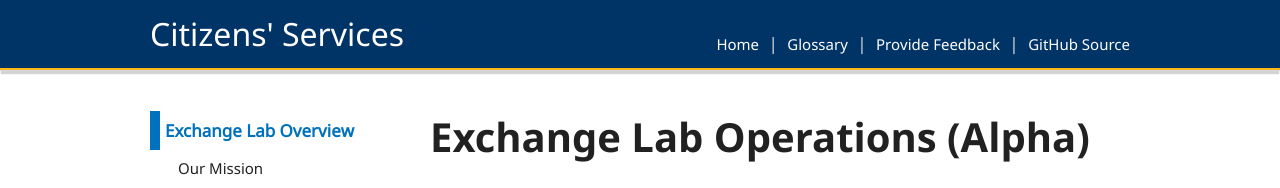
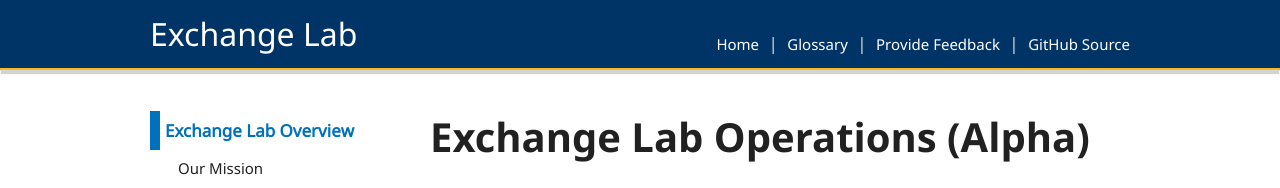
Before and after one commit to HeatherRemacle/exchangelabops, a Jekyll site: the page built from pages/index.md, in a window 1280 px wide. Shown: the top 188 px of the page. Built offline with Jekyll 4.4.1, drawn with Linux system fonts in a browser that asks for light colours.

```diff
--- a/_config.yml
+++ b/_config.yml
@@ -1,4 +1,4 @@
-title: Citizens' Services
+title: Exchange Lab
 
 # GitHub information
 # This is used for adding an edit this page link to the footer
--- a/_includes/components/header.html
+++ b/_includes/components/header.html
@@ -16,7 +16,7 @@
       <div class="bc-logo" id="{% if header.type == 'extended' or header.type == 'extended-mega' %}extended-mega-{% endif %}logo">
         <!-- Note: Header Link -->
         <!-- <a href="{% if header.href %}{{ header.href }}{% else %}{{ site.baseurl }}/{% endif %}" title="Home"> -->
-        <a target= "_blank" href="https://intranet.gov.bc.ca/thehub" title="Home">
+        <a target= "_blank" href="https://bcdevexchange.org/ExchangeLab" title="Home">
 
           {% if header.logo %}
             <img class="bc-logo-img" src="{% if header.logo.external %}{{ header.logo.src }}{% else %}{{ header.logo.src | relative_url }}{% endif %}" alt="{{ header.logo.alt }}">
```
